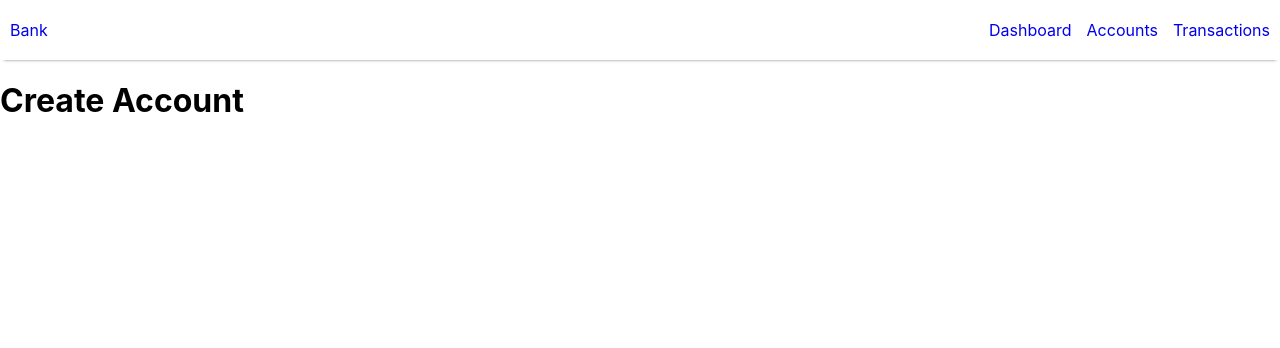
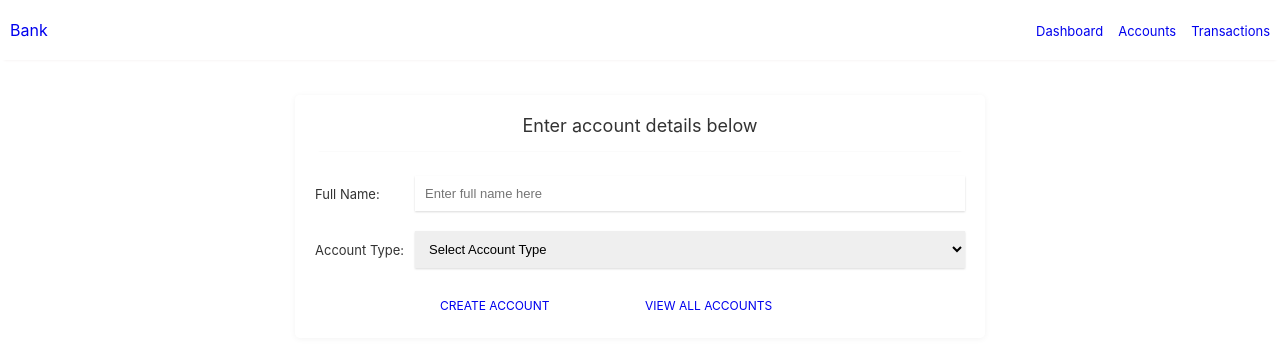
Before and after one commit to Ruqayya-Hasnee/banking-app, a React (Create React App) app: page /accounts/create in a window 1280 px wide. Shown: the top 348 px of the page. Built offline with nearby package versions, Linux system fonts and the light colour scheme.

Commit message:
adds create account form

```diff
--- a/src/components/accounts/CreateAccount.js
+++ b/src/components/accounts/CreateAccount.js
@@ -1,4 +1,39 @@
+import { Link } from "react-router-dom";
+import "./createAccount.css";
+
 const CreateAccount = () => {
-  return <h1>Create Account</h1>;
+  return (
+    <div className="create-account-wrapper">
+      <div className="account-form-wrapper">
+        <p className="top-of-form">Enter account details below</p>
+        <form className="form">
+          <div className="input-wrapper">
+            <label>Full Name:</label>
+            <input
+              type="text"
+              placeholder="Enter full name here"
+              className="create-input"
+            />
+          </div>
+          <div className="input-wrapper">
+            <label>Account Type:</label>
+            <select className="select">
+              <option value="">Select Account Type</option>
+              <option value="">Current</option>
+              <option value="">Saving</option>
+            </select>
+          </div>
+        </form>
+        <div className="add-account-footer">
+          <div className="actions">
+            <Link to="">CREATE ACCOUNT</Link>
+          </div>
+          <div className="actions">
+            <Link to="">VIEW ALL ACCOUNTS</Link>
+          </div>
+        </div>
+      </div>
+    </div>
+  );
 };
-export default CreateAccount
+export default CreateAccount;
--- /dev/null
+++ b/src/components/accounts/createAccount.css
@@ -0,0 +1,74 @@
+.create-account-wrapper {
+  display: flex;
+  justify-content: center;
+  padding: 35px;
+}
+
+.account-form-wrapper {
+  width: 650px;
+  border-radius: 5px;
+  padding: 20px;
+  box-shadow: rgba(0, 0, 0, 0.05) 0px 1px 6px;
+}
+
+.top-of-form {
+  box-shadow: 0 2px 3px -4px gray;
+  padding-bottom: 15px;
+  text-align: center;
+  border-top-right-radius: 5px;
+  border-top-left-radius: 5px;
+  color: #333;
+}
+
+.form {
+  padding: 25px 0px;
+  color: #333;
+  display: flex;
+  flex-direction: column;
+  gap: 20px;
+}
+
+.input-wrapper {
+  display: flex;
+  align-items: center;
+}
+
+.input-wrapper label {
+  width: 100px;
+  font-size: 13px;
+}
+
+.create-input {
+  font-size: 1em;
+  border: none;
+  outline: none;
+  flex: 1;
+  box-shadow: rgba(0, 0, 0, 0.15) 0px 1px 2px;
+  font-size: 13px;
+  padding: 10px;
+}
+
+select {
+  border: none;
+  outline: none;
+  font-size: 1em;
+  flex: 1;
+  cursor: pointer;
+  box-shadow: rgba(0, 0, 0, 0.15) 0px 1px 2px;
+  font-size: 13px;
+  padding: 10px;
+}
+
+.add-account-footer {
+  display: flex;
+  justify-content: center;
+  align-items: center;
+  text-align: center;
+}
+
+.add-account-footer .actions {
+  border-radius: 4px;
+  width: 30%;
+  padding: 5px;
+  font-size: 12px;
+}
--- a/src/components/dashboard/dashboard.css
+++ b/src/components/dashboard/dashboard.css
@@ -3,14 +3,13 @@
     justify-content: center;
     align-items: center;
     gap: 20px;
+    padding: 35px;
 }
 .stats-card {
-    width: 35%;
-    float: left;
-    margin: 15px;
+    width: 430px;
     border-radius: 5px;
     padding: 10px;
-    box-shadow: rgba(0, 0, 0, 0.24) 0px 3px 8px;
+    box-shadow: rgba(0, 0, 0, 0.05) 0px 1px 6px;
   }
   .top {
     display: flex;
--- a/src/components/navbar/navbar.css
+++ b/src/components/navbar/navbar.css
@@ -5,7 +5,7 @@
   height: 60px;
   justify-content: space-between;
   padding: 0px 10px;
-  box-shadow: 0 4px 3px -4px gray;
+  box-shadow: 0 4px 3px -4px #f2ecec;
 }
 
 .navbar ul li {
@@ -13,4 +13,5 @@
   padding-left: 15px;
   margin: 0px;
   display: inline;
+  font-size: 13px;
 }
```
